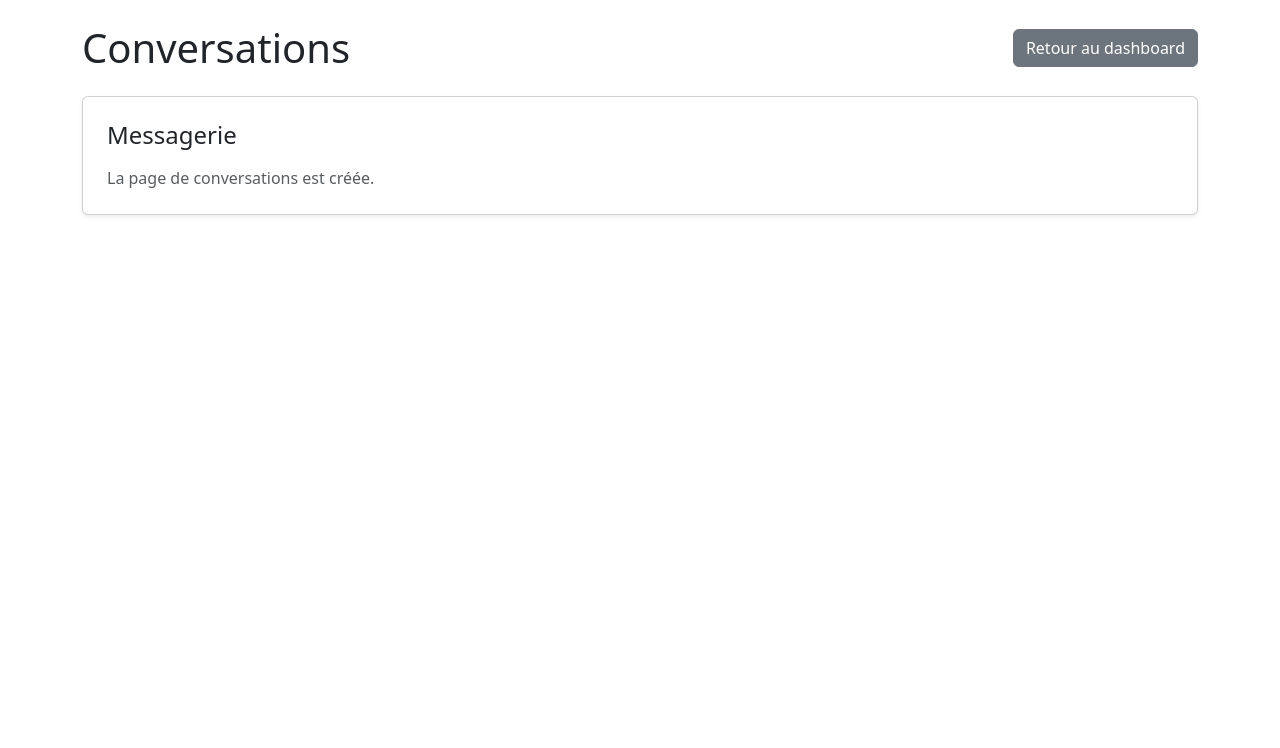
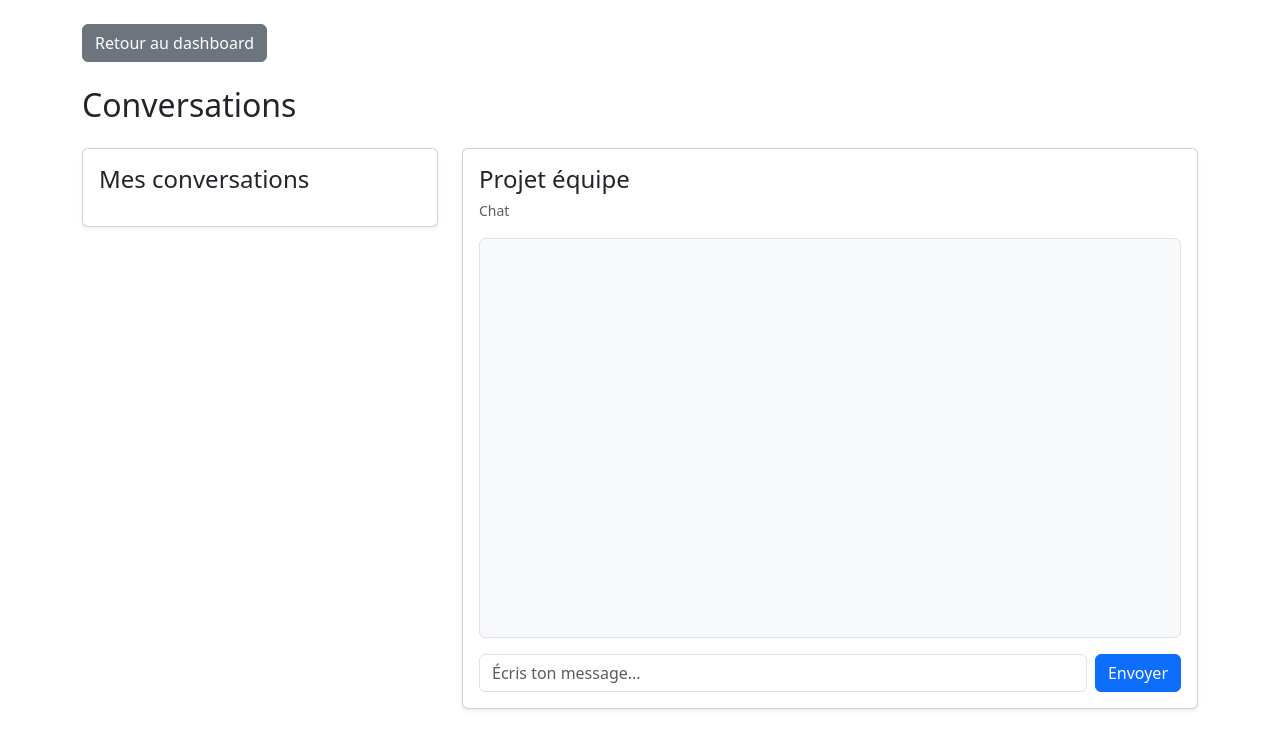
Before and after one commit to SaadK123/PROJET_APP_TRANSACTIONNELLE, a Next.js app in the folder WebApp/my-next-app/: page /Conversations/1 in a window 1280 px wide. Shown: the top 748 px of the page. Built offline with nearby package versions, Linux system fonts and the light colour scheme.

Commit message:
ajout de la messagerie sur la page Conversations

```diff
--- a/WebApp/my-next-app/app/Conversations/[id]/page.tsx
+++ b/WebApp/my-next-app/app/Conversations/[id]/page.tsx
@@ -1,16 +1,61 @@
 "use client";
 
+import { useState } from "react";
 import { useParams, useRouter } from "next/navigation";
+
+type Message = {
+  id: number;
+  auteur: string;
+  contenu: string;
+  heure: string;
+  moi: boolean;
+};
+
+type Conversation = {
+  id: number;
+  nom: string;
+  participants: number;
+};
 
 export default function ConversationsPage() {
   const { id } = useParams<{ id: string }>();
   const router = useRouter();
 
+  const [conversationSelectionnee, setConversationSelectionnee] =
+    useState<string>("Projet équipe");
+
+  const [messageTexte, setMessageTexte] = useState<string>("");
+
+  const conversations: Conversation[] = [
+  ];
+
+  const [messages, setMessages] = useState<Message[]>([
+
+  ]);
+
+  function envoyerMessageDemo() {
+    if (messageTexte.trim() === "") return;
+
+    setMessages((anciens) => [
+      ...anciens,
+      {
+        id: Date.now(),
+        auteur: "Moi",
+        contenu: messageTexte.trim(),
+        heure: new Date().toLocaleTimeString([], {
+          hour: "2-digit",
+          minute: "2-digit",
+        }),
+        moi: true,
+      },
+    ]);
+
+    setMessageTexte("");
+  }
+
   return (
     <div className="container mt-4">
-      <div className="d-flex justify-content-between align-items-center mb-4">
-        <h1 className="m-0">Conversations</h1>
-
+      <div className="d-flex flex-wrap gap-2 mb-4">
         <button
           className="btn btn-secondary"
           onClick={() => router.push(`/DashBoard/${id}`)}
@@ -19,11 +64,90 @@ export default function ConversationsPage() {
         </button>
       </div>
 
-      <div className="card p-4 shadow-sm">
-        <h4 className="mb-3">Messagerie</h4>
-        <p className="text-muted mb-0">
-          La page de conversations est créée.
-        </p>
+      <h2 className="mb-4">Conversations</h2>
+
+      <div className="row">
+        <div className="col-md-4 mb-4">
+          <div className="card p-3 shadow-sm">
+            <h4 className="mb-3">Mes conversations</h4>
+
+            {conversations.map((conv) => (
+              <button
+                key={conv.id}
+                className={`btn mb-2 text-start ${
+                  conversationSelectionnee === conv.nom
+                    ? "btn-primary"
+                    : "btn-outline-secondary"
+                }`}
+                onClick={() => setConversationSelectionnee(conv.nom)}
+              >
+                <div>{conv.nom}</div>
+                <small>{conv.participants} participants</small>
+              </button>
+            ))}
+          </div>
+        </div>
+
+        <div className="col-md-8 mb-4">
+          <div className="card p-3 shadow-sm">
+            <div className="mb-3">
+              <h4 className="mb-1">{conversationSelectionnee}</h4>
+              <small className="text-muted">Chat</small>
+            </div>
+
+            <div
+              className="border rounded p-3 mb-3 bg-light"
+              style={{ height: "400px", overflowY: "auto" }}
+            >
+              {messages.map((msg) => (
+                <div
+                  key={msg.id}
+                  className={`d-flex mb-3 ${
+                    msg.moi ? "justify-content-end" : "justify-content-start"
+                  }`}
+                >
+                  <div
+                    className={`p-2 rounded ${
+                      msg.moi ? "bg-primary text-white" : "bg-white border"
+                    }`}
+                    style={{ maxWidth: "75%" }}
+                  >
+                    {!msg.moi ? (
+                      <div className="fw-bold small">{msg.auteur}</div>
+                    ) : null}
+
+                    <div>{msg.contenu}</div>
+                    <div className="small text-end mt-1">{msg.heure}</div>
+                  </div>
+                </div>
+              ))}
+            </div>
+
+            <div className="d-flex gap-2">
+              <input
+                type="text"
+                className="form-control"
+                placeholder="Écris ton message..."
+                value={messageTexte}
+                onChange={(e) => setMessageTexte(e.target.value)}
+                onKeyDown={(e) => {
+                  if (e.key === "Enter") {
+                    e.preventDefault();
+                    envoyerMessageDemo();
+                  }
+                }}
+              />
+
+              <button
+                className="btn btn-primary"
+                type="button"
+                onClick={envoyerMessageDemo}
+              >
+                Envoyer
+              </button>
+            </div>
+          </div>
+        </div>
       </div>
     </div>
   );
```
